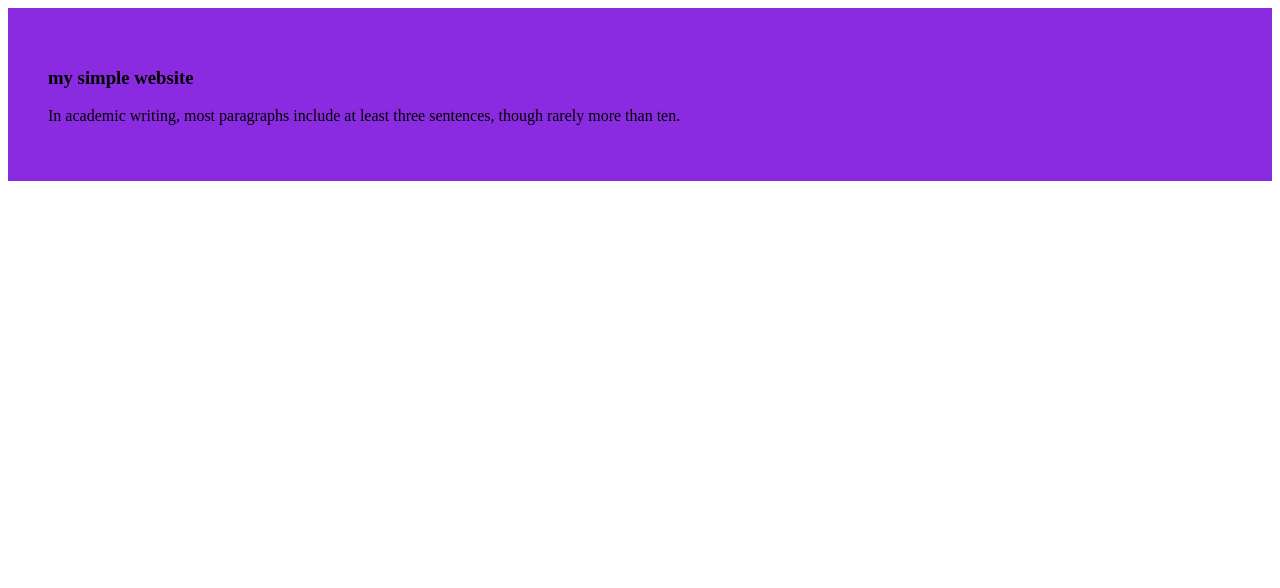
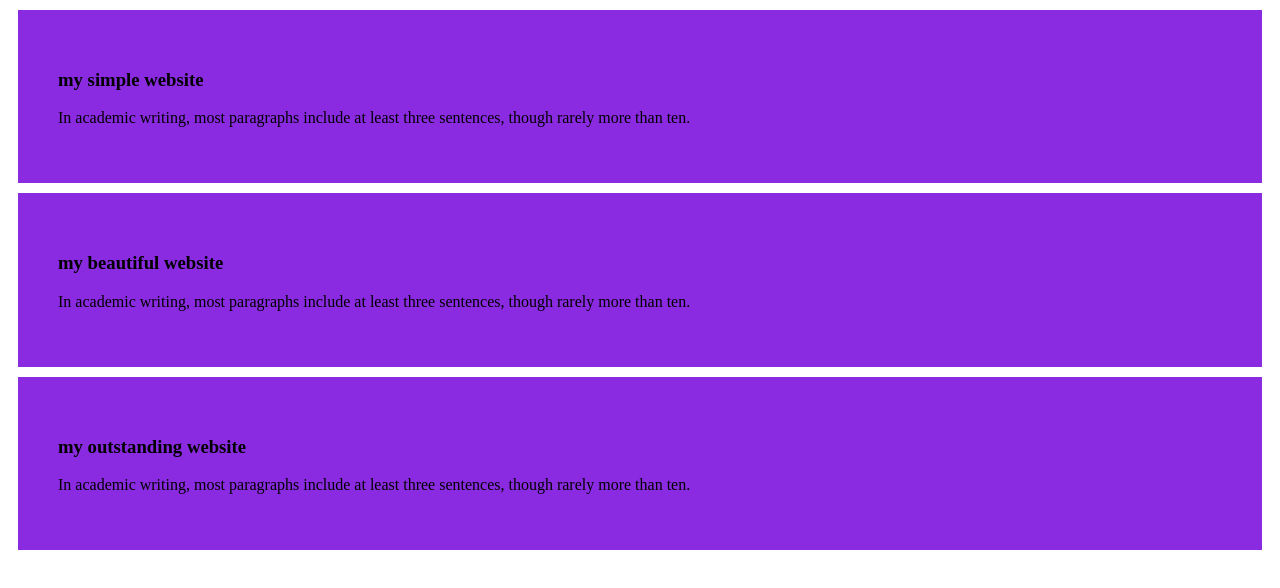
Before and after one commit to Tanju8/my-simple-websit, a plain HTML site: page index.html in a window 1280 px wide. Drawn offline with Linux system fonts and the light colour scheme.

Commit message:
added the second and the third blog

```diff
--- a/index.html
+++ b/index.html
@@ -12,5 +12,15 @@
         <p>In academic writing, most paragraphs include at least three sentences, though rarely more than ten.</p>
     </div>
 
+    <div>
+        <h3>my beautiful website</h3>
+        <p>In academic writing, most paragraphs include at least three sentences, though rarely more than ten.</p>
+    </div>
+    <div>
+        <h3>my outstanding website</h3>
+        <p>In academic writing, most paragraphs include at least three sentences, though rarely more than ten.</p>
+    </div>
+
 </body>
+
 </html>
--- a/styles/blog.css
+++ b/styles/blog.css
@@ -1,4 +1,5 @@
 div{
     background-color: blueviolet;
     padding: 40px;
+    margin: 10px;
 }
```
